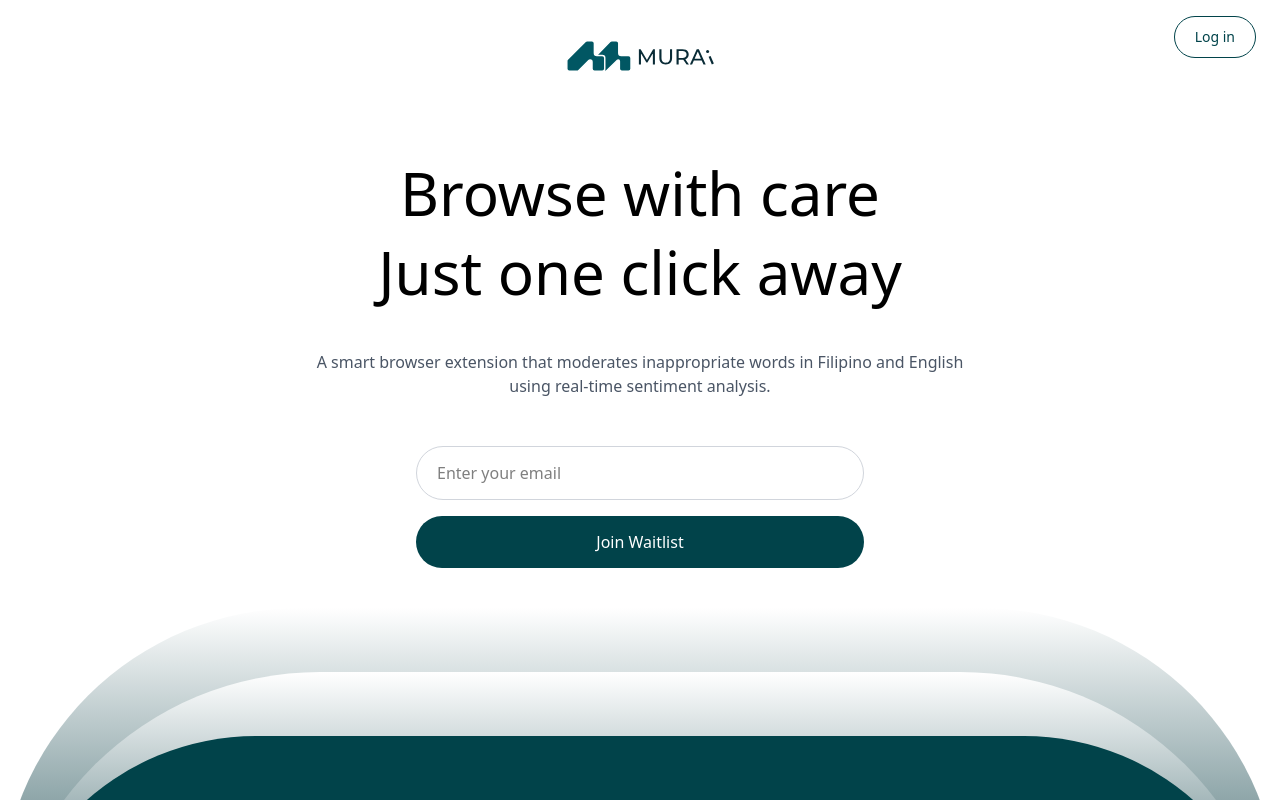
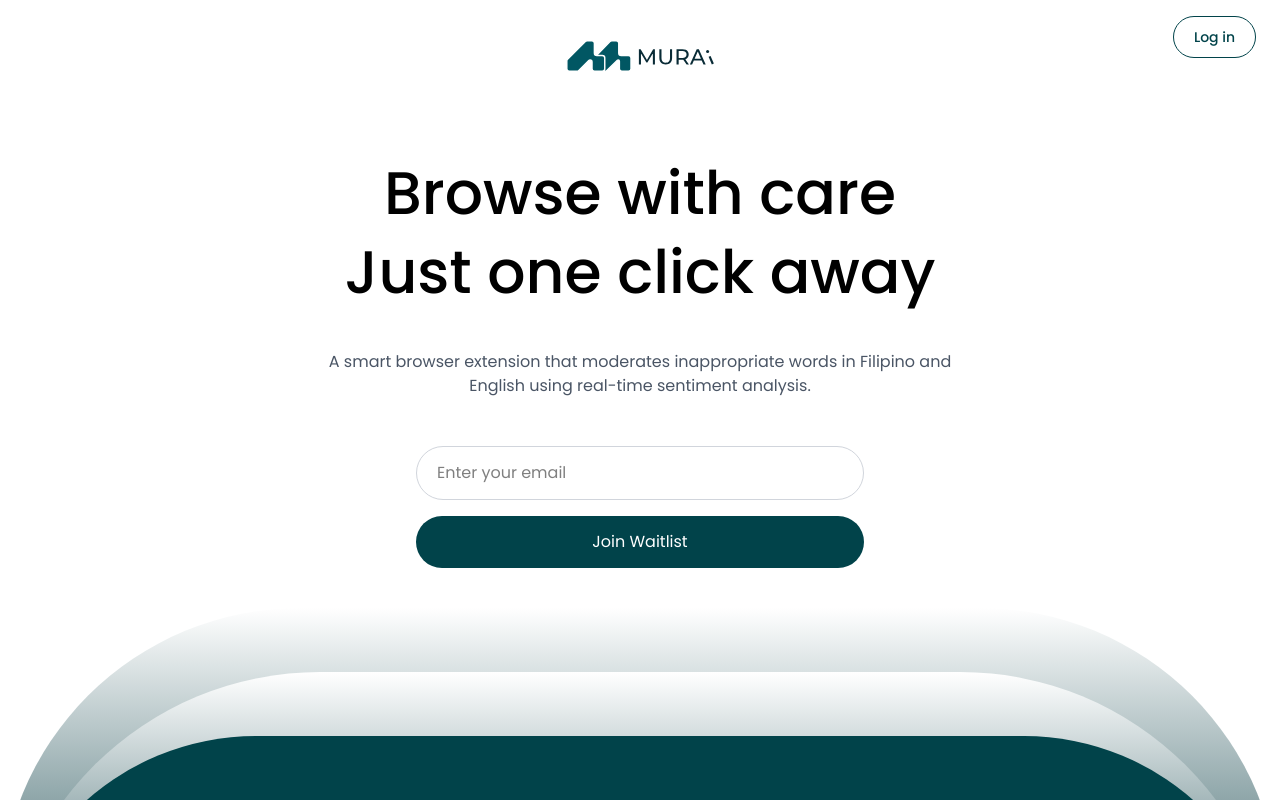
Before and after one commit to yno0/murai-final-ver, a React (Vite) app: page / in a window 1280 px wide. Shown: the top 800 px of the page. Built offline with nearby package versions, Linux system fonts and the light colour scheme.

Commit message:
fix font usage

```diff
--- a/index.html
+++ b/index.html
@@ -4,7 +4,7 @@
     <meta charset="UTF-8" />
     <meta name="viewport" content="width=device-width, initial-scale=1.0" />
     <title>Murai</title>
-    <link href="https://fonts.googleapis.com/css2?family=Inter:ital,opsz,wght@0,14..32,100..900;1,14..32,100..900&family=Playfair+Display:wght@400;500;600;700&display=swap" rel="stylesheet">
+    <link href="https://fonts.googleapis.com/css2?family=Inter:ital,opsz,wght@0,14..32,100..900;1,14..32,100..900&family=Playfair+Display:wght@400;500;600;700&family=Poppins:wght@300;400;500;600;700&display=swap" rel="stylesheet">
     <style>
       html, body { font-family: 'Inter', system-ui, -apple-system, Segoe UI, Roboto, Helvetica, Arial, "Apple Color Emoji", "Segoe UI Emoji", sans-serif; }
     </style>
--- a/src/client/pages/Landing.jsx
+++ b/src/client/pages/Landing.jsx
@@ -16,7 +16,7 @@ export default function WaitlistLandingPage() {
   };
 
   return (
-    <div className="min-h-screen bg-white">
+    <div className="min-h-screen bg-white font-['Poppins']">
       {/* Hero Section */}
       <section className="py-8 md:py-10 flex flex-col items-center justify-center px-6 text-center relative z-10">
         <div className="absolute top-4 right-6">
```
